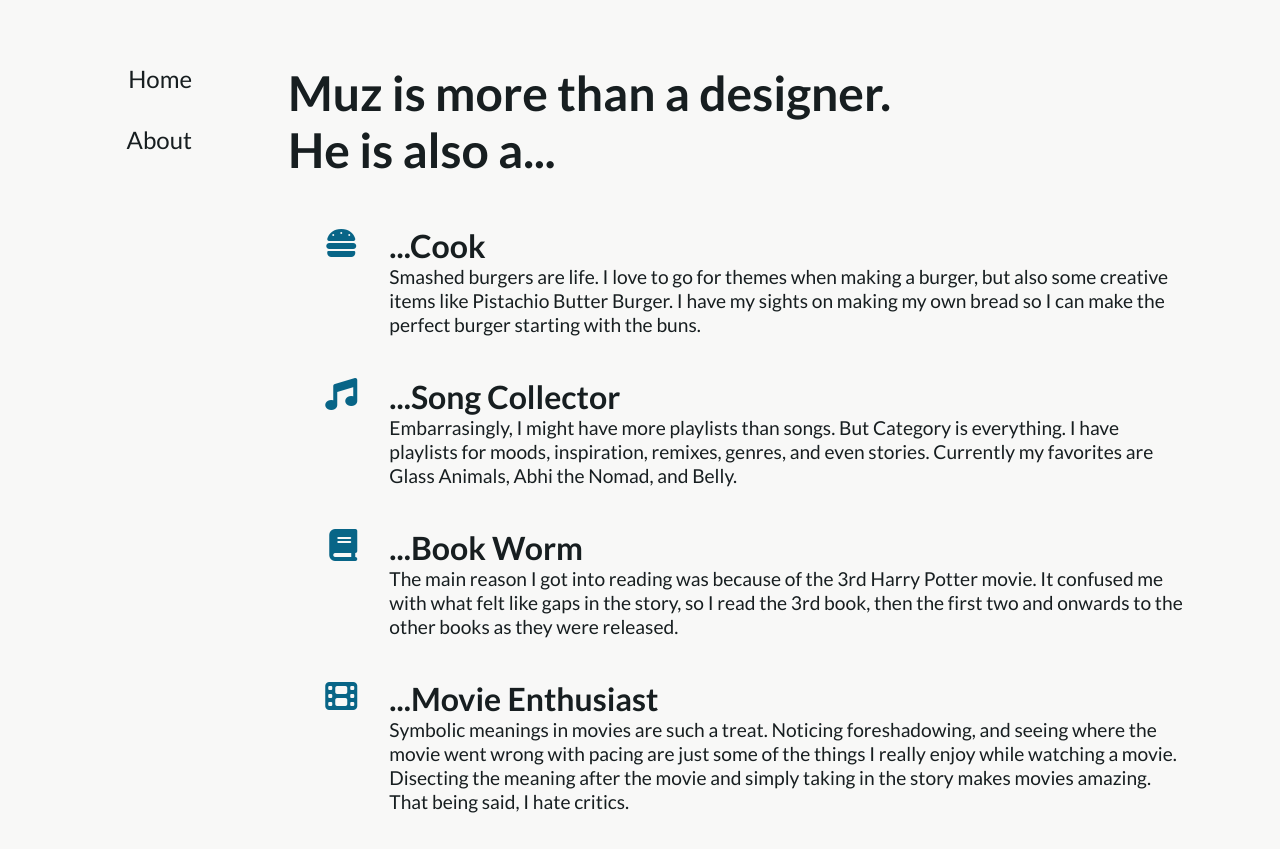
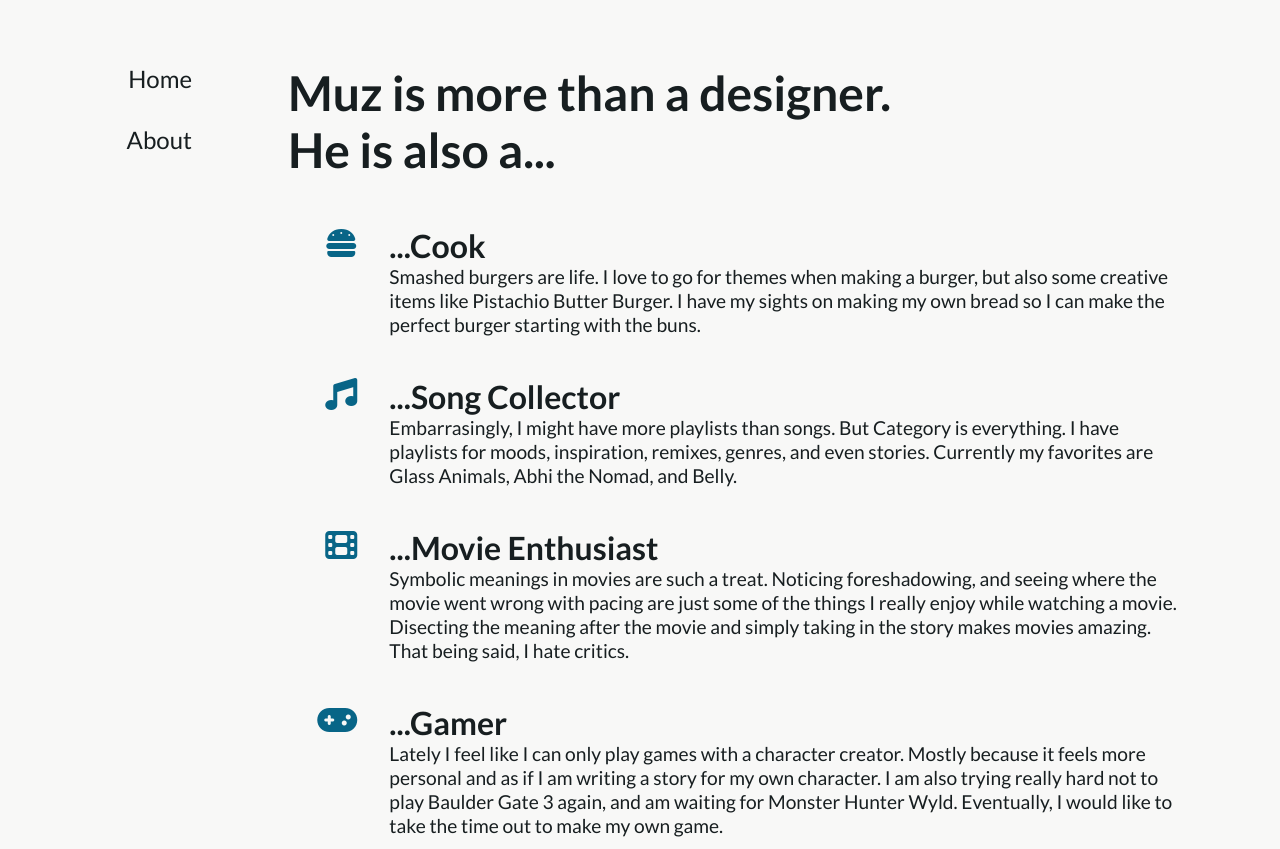
Before and after one commit to muzummal/muz.graphics, a plain HTML site: page about/about.html in a window 1280 px wide. Shown: the top 849 px of the page. Drawn offline with Linux system fonts and the light colour scheme.

Commit message:
Add files via upload

```diff
--- a/about/about.html
+++ b/about/about.html
@@ -43,14 +43,14 @@
 					even stories. Currently my favorites are Glass Animals, Abhi the Nomad, and Belly.</p>
 				</div>
 
-				<div class="emoji">
+				<!-- <div class="emoji">
 					<i class="fa-solid fa-book"></i>
 				</div>
 				<div class="aboutme-cat">
 					<h2>...Book Worm</h2>
 					<p>The main reason I got into reading was because of the 3rd Harry Potter movie. It confused me with what felt like gaps in the story, so I read the
 					3rd book, then the first two and onwards to the other books as they were released. </p>
-				</div>
+				</div> -->
 
 				<div class="emoji">
 					<i class="fa-solid fa-film"></i>
```
